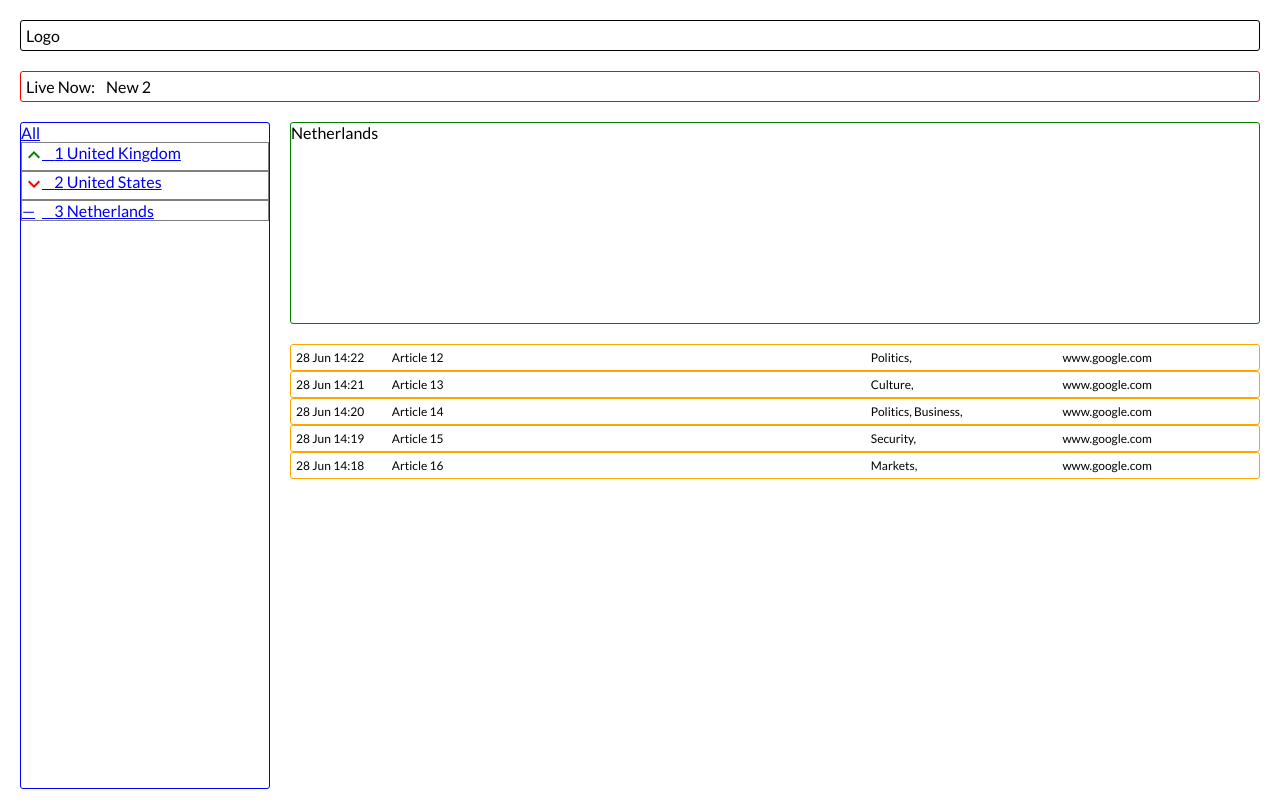
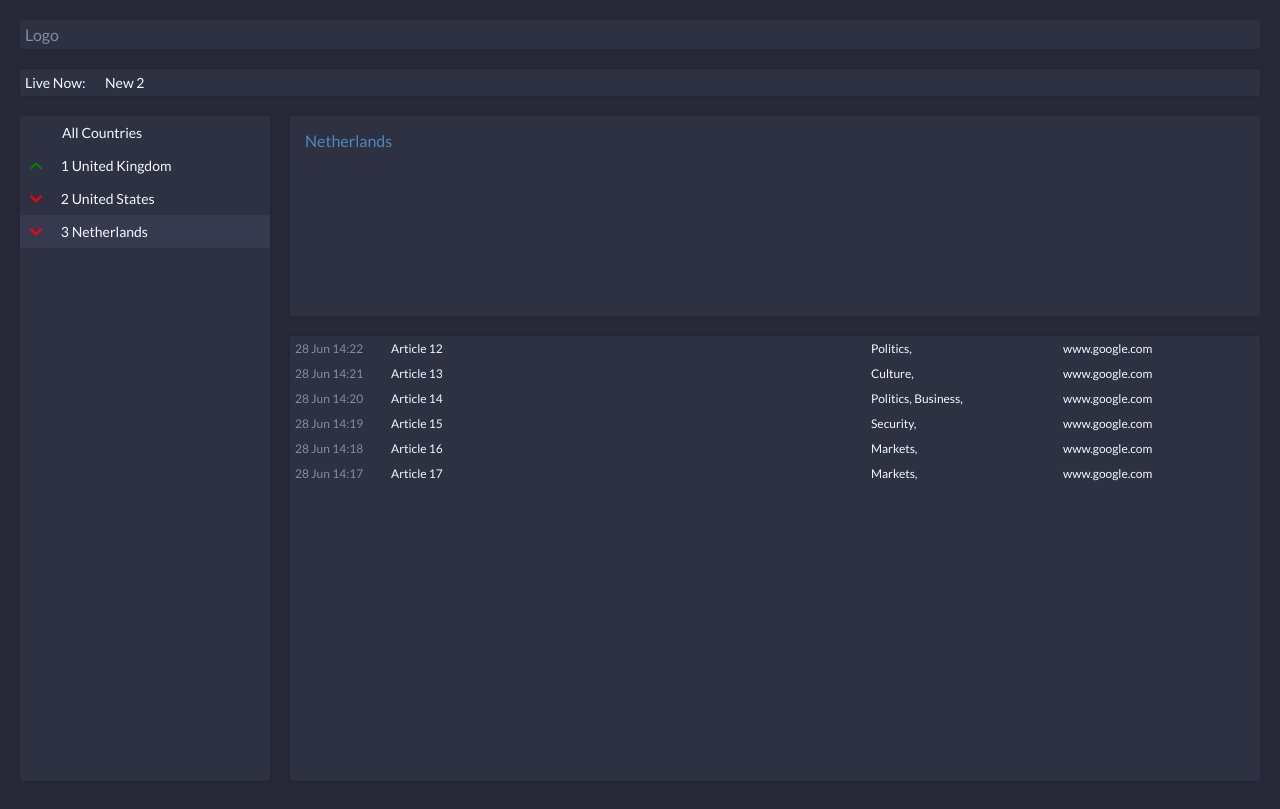
Before and after one commit to jurajmajerik/dashboard-ui, a React app: page /Netherlands in a window 1280 px wide. Built offline with nearby package versions, Linux system fonts and the light colour scheme.

Commit message:
Add navbar styles

```diff
--- a/public/index.html
+++ b/public/index.html
@@ -8,9 +8,9 @@
 	<!--<link rel="manifest" href="manifest.json">-->
 	<link rel="shortcut icon" href="%PUBLIC_URL%/favicon.ico">
 	<link href="https://fonts.googleapis.com/css?family=Lato|Ubuntu&display=swap" rel="stylesheet">
+	<link rel="stylesheet" href="https://use.fontawesome.com/releases/v5.3.1/css/all.css" integrity="sha384-mzrmE5qonljUremFsqc01SB46JvROS7bZs3IO2EmfFsd15uHvIt+Y8vEf7N7fWAU" crossorigin="anonymous">
 	<title>React App</title>
 </head>
-
 <body>
 	<div id="root"></div>
 </body>
--- a/src/_data/articlesToAdd.js
+++ b/src/_data/articlesToAdd.js
@@ -7,15 +7,15 @@ export const articlesToAdd = [
   { title: 'New 6', country: 'Netherlands', topics: [2, 5, 3] },
   { title: 'New 7', country: 'Netherlands', topics: [1, 5, 2] },
   { title: 'New 8', country: 'Netherlands', topics: [3] },
-  // { title: 'New 9', country: 'United States', topics: [1, 4, 3] },
-  // { title: 'New 10', country: 'United States', topics: [1, 5, 3] },
-  // { title: 'New 11', country: 'Netherlands', topics: [1, 4, 3] },
-  // { title: 'New 12', country: 'United Kingdom', topics: [2, 5, 3] },
-  // { title: 'New 13', country: 'United States', topics: [1, 3] },
-  // { title: 'New 14', country: 'United States', topics: [1, 2, 3] },
-  // { title: 'New 15', country: 'Netherlands', topics: [1, 5, 3] },
-  // { title: 'New 16', country: 'United States', topics: [2, 4, 1] },
-  // { title: 'New 17', country: 'United States', topics: [2, 3] },
-  // { title: 'New 18', country: 'United States', topics: [1, 5, 4] },
-  // { title: 'New 19', country: 'United Kingdom', topics: [1, 2, 3] },
+  { title: 'New 9', country: 'United States', topics: [1, 4, 3] },
+  { title: 'New 10', country: 'United States', topics: [1, 5, 3] },
+  { title: 'New 11', country: 'Netherlands', topics: [1, 4, 3] },
+  { title: 'New 12', country: 'United Kingdom', topics: [2, 5, 3] },
+  { title: 'New 13', country: 'United States', topics: [1, 3] },
+  { title: 'New 14', country: 'United States', topics: [1, 2, 3] },
+  { title: 'New 15', country: 'Netherlands', topics: [1, 5, 3] },
+  { title: 'New 16', country: 'United States', topics: [2, 4, 1] },
+  { title: 'New 17', country: 'United States', topics: [2, 3] },
+  { title: 'New 18', country: 'United States', topics: [1, 5, 4] },
+  { title: 'New 19', country: 'United Kingdom', topics: [1, 2, 3] },
 ];
--- a/src/_data/datasetInit.js
+++ b/src/_data/datasetInit.js
@@ -20,5 +20,6 @@ export const datasetInit = {
     { title: 'Article 14', topics: [1, 3] },
     { title: 'Article 15', topics: [4] },
     { title: 'Article 16', topics: [2] },
+    { title: 'Article 17', topics: [2] },
   ],
 };
--- /dev/null
+++ b/src/components/AllCountriesLink.js
@@ -0,0 +1,24 @@
+import React from 'react';
+import { NavLink } from 'react-router-dom';
+
+export default function AllCountriesLink() {
+  return (
+    <NavLink
+      className="navlink-wrapper country-nav-item"
+      to="/all"
+      activeClassName="sidebar-active"
+      style={{
+        borderTopLeftRadius: '3px',
+        borderTopRightRadius: '3px',
+      }}
+    >
+      <div />
+      <div style={{
+        marginLeft: '12px',
+      }}
+      >
+        All Countries
+      </div>
+    </NavLink>
+  );
+}
--- a/src/components/ArticleRow.js
+++ b/src/components/ArticleRow.js
@@ -12,7 +12,7 @@ export default function ArticleRow(props) {
 
   return (
     <div className="article-item">
-      <div>{formattedDate}</div>
+      <div className="text-darker">{formattedDate}</div>
       <div>{title}</div>
       <div>{topicsString}</div>
       <div>www.google.com</div>
--- a/src/components/CountryNavItem.js
+++ b/src/components/CountryNavItem.js
@@ -1,7 +1,5 @@
 import React from 'react';
 import { NavLink } from 'react-router-dom';
-import KeyboardArrowUp from '@material-ui/icons/KeyboardArrowUp';
-import KeyboardArrowDown from '@material-ui/icons/KeyboardArrowDown';
 
 export default class CountryNavItem extends React.Component {
   constructor(props) {
@@ -23,20 +21,23 @@ export default class CountryNavItem extends React.Component {
 
   render() {
     const trendIcons = {
-      increase: <KeyboardArrowUp style={{ color: 'green' }} />,
-      decrease: <KeyboardArrowDown style={{ color: 'red' }} />,
-      noChange: '—',
+      increase: <i className="fas fa-chevron-up" style={{ color: 'green' }} />,
+      decrease: <i className="fas fa-chevron-down" style={{ color: 'red' }} />,
+      noChange: <div className="text-darker" style={{ transform: 'translateY(-1px)' }}>—</div>,
     };
     // const trendIcons = {
-    //   increase: '>',
-    //   decrease: '<',
-    //   noChange: '—',
+    //   increase: <div className="text-darker" style={{ paddingBottom: '4px' }}>—</div>,
+    //   decrease: <div className="text-darker" style={{ paddingBottom: '4px' }}>—</div>,
+    //   noChange: <div className="text-darker" style={{ paddingBottom: '4px' }}>—</div>,
     // };
     const { country, rank } = this.props;
     return (
-      <div className="navlink-wrapper">
-        <NavLink key={country} to={`/${country}`} activeClassName="sidebar-active">
-          <div className="country-nav-item">
+      <NavLink
+        className="navlink-wrapper country-nav-item"
+        key={country}
+        to={`/${country}`}
+        activeClassName="sidebar-active"
+      >
           <div>{trendIcons[this.state.trend]}</div>
           <div>
             &nbsp;&nbsp;&nbsp;&nbsp;
@@ -44,9 +45,7 @@ export default class CountryNavItem extends React.Component {
             &nbsp;
             {country}
           </div>
-          </div>
       </NavLink>
-      </div>
     );
   }
 }
--- a/src/components/CountryTitle.js
+++ b/src/components/CountryTitle.js
@@ -4,7 +4,7 @@ export default function CountryTitle(props) {
   const { country } = props;
   return (
     <div className="country-title">
-      {country}
+      {country || 'All Countries'}
     </div>
   );
 }
--- a/src/components/LiveText.js
+++ b/src/components/LiveText.js
@@ -13,7 +13,7 @@ export default class LiveText extends React.Component {
     this.show();
     setTimeout(() => {
       this.hide();
-    }, 1500);
+    }, 1600);
   }
 
   componentDidUpdate(prevProps) {
@@ -22,7 +22,7 @@ export default class LiveText extends React.Component {
       this.show();
       setTimeout(() => {
         this.hide();
-      }, 1500);
+      }, 1600);
     }
   }
 
@@ -38,7 +38,7 @@ export default class LiveText extends React.Component {
     const { show } = this.state;
     const { article } = this.props;
     return (
-      <Fade in={show} timeout={200}>
+      <Fade in={show} timeout={100}>
         <div>{article.title}</div>
       </Fade>
     );
--- a/src/components/NavLinkAll.js
+++ b/src/components/NavLinkAll.js
@@ -1,7 +1,7 @@
 import React from 'react';
 import { NavLink } from 'react-router-dom';
 
-export default function CountriesList() {
+export default function SideBar() {
   return (
     <div className="navlink-wrapper">
       <NavLink key={1} to="/" activeClassName="sidebar-active">
--- a/src/components/NavTop.js
+++ b/src/components/NavTop.js
@@ -2,7 +2,7 @@ import React from 'react';
 
 export default function NavTop() {
   return (
-    <div className="nav-top box">
+    <div className="nav-top box text-darker">
       Logo
     </div>
   );
--- a/src/components/Routes.js
+++ b/src/components/Routes.js
@@ -1,5 +1,5 @@
 import React from 'react';
-import { Route, Switch } from 'react-router-dom';
+import { Route, Switch, Redirect } from 'react-router-dom';
 
 import ViewAll from './ViewAll';
 import ViewCountry from './ViewCountry';
@@ -8,9 +8,10 @@ export default function Routes(props) {
   const { dataset } = props;
   return (
     <Switch>
+      <Route exact path="/" render={() => <Redirect to="/all" />} />
       <Route
         exact
-        path="/"
+        path="/all"
         render={() => <ViewAll dataset={dataset} />}
       />
       <Route
--- a/src/components/CountriesList.js
+++ b/src/components/SideBar.js
@@ -1,13 +1,13 @@
 import React from 'react';
 
-import NavLinkAll from './NavLinkAll';
 import NavLinksCountries from './NavLinksCountries';
+import AllCountriesLink from './AllCountriesLink';
 
-export default function CountriesList(props) {
+export default function SideBar(props) {
   const { dataset } = props;
   return (
     <div className="country-list box">
-      <NavLinkAll />
+      <AllCountriesLink />
       <NavLinksCountries dataset={dataset} />
     </div>
   );
--- a/src/dashboard.css
+++ b/src/dashboard.css
@@ -1,4 +1,4 @@
-/* body {
+body {
   background-color: #272938;
   color: #F5F9FF;
 }
@@ -47,7 +47,6 @@
 
 .country-nav-item {
   border: none;
-  font-size: 14px;
   text-decoration: none;
 }
 
@@ -58,9 +57,17 @@
   height: 100%;
 }
 
+.sidebar-active {
+  background-color: rgb(55, 58, 78) !important;
+}
+
 .country-title {
   padding: 15px;
   color: #4D8AB9;
+}
+
+.text-darker {
+  color: #848BA7;
 }
 
 ::-webkit-scrollbar { width: 4px; height: 3px;}
@@ -70,5 +77,3 @@
 ::-webkit-scrollbar-thumb { height: 50px; background-color: rgb(60, 65, 88); border-radius: 3px;}
 ::-webkit-scrollbar-corner { background-color: rgb(60, 65, 88);}
 ::-webkit-resizer { background-color: rgb(60, 65, 88);}
-
- */
--- a/src/index.js
+++ b/src/index.js
@@ -10,7 +10,7 @@ import articleAdder from './_helpers/articleAdder';
 
 import NavTop from './components/NavTop';
 import BarLive from './components/BarLive';
-import CountriesList from './components/CountriesList';
+import SideBar from './components/SideBar';
 import DataWrapper from './components/DataWrapper';
 import Routes from './components/Routes';
 
@@ -37,7 +37,7 @@ class App extends React.Component {
         <BarLive article={newArticle} />
         <Router history={history}>
           <DataWrapper>
-            <CountriesList dataset={dataset} />
+            <SideBar dataset={dataset} />
             <Routes dataset={dataset} />
           </DataWrapper>
         </Router>
--- a/src/styles.css
+++ b/src/styles.css
@@ -23,6 +23,7 @@ body {
   padding: 5px;
   display: grid;
   grid-template-columns: 80px auto;
+  font-size: 14px;
 }
 
 .outer-wrapper {
@@ -66,4 +67,8 @@ body {
   grid-template-columns: 20px auto;
   text-decoration: none;
   color: inherit;
+  font-size: 14px;
+  height: 25px;
+  padding-top: 8px;
+  padding-left: 10px;
 }
```
Lines whose indentation alone changed are shown as unchanged.
